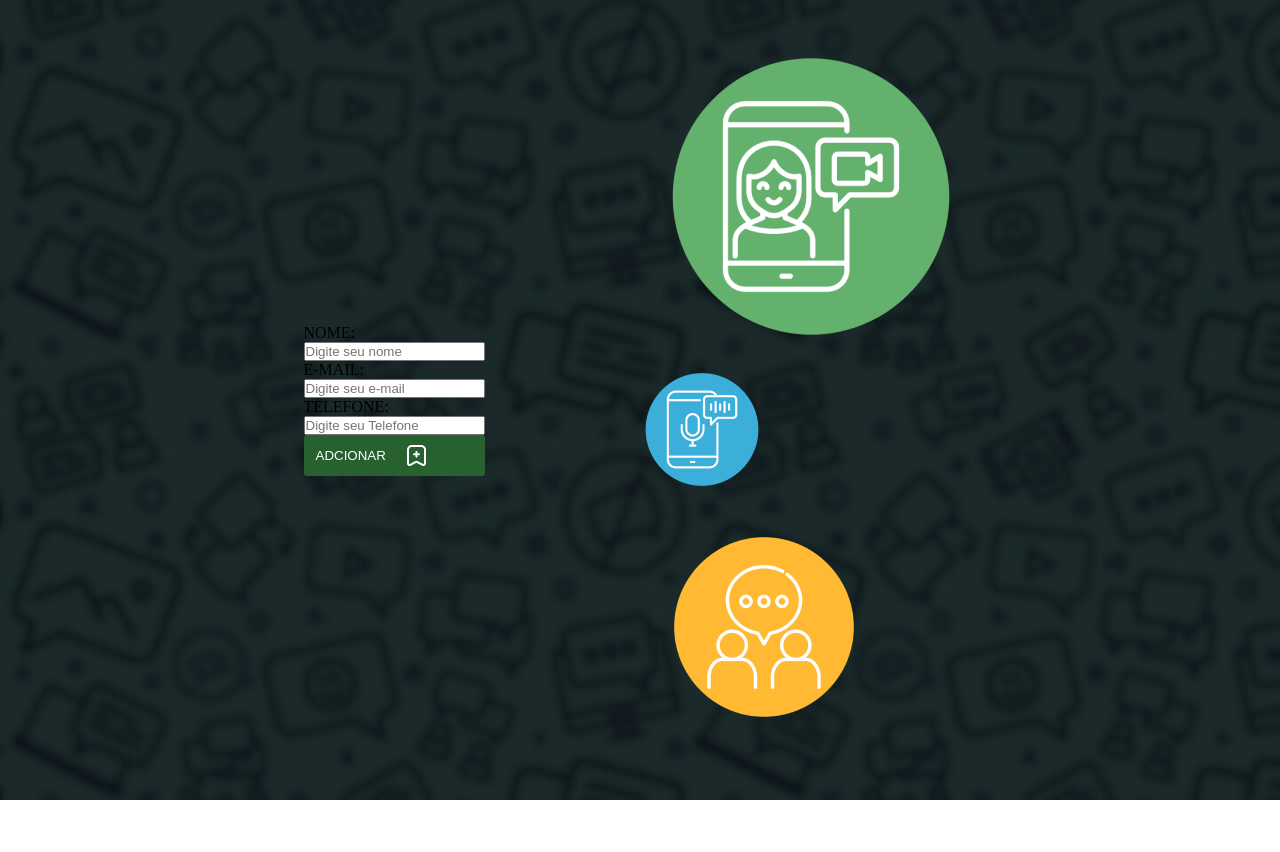
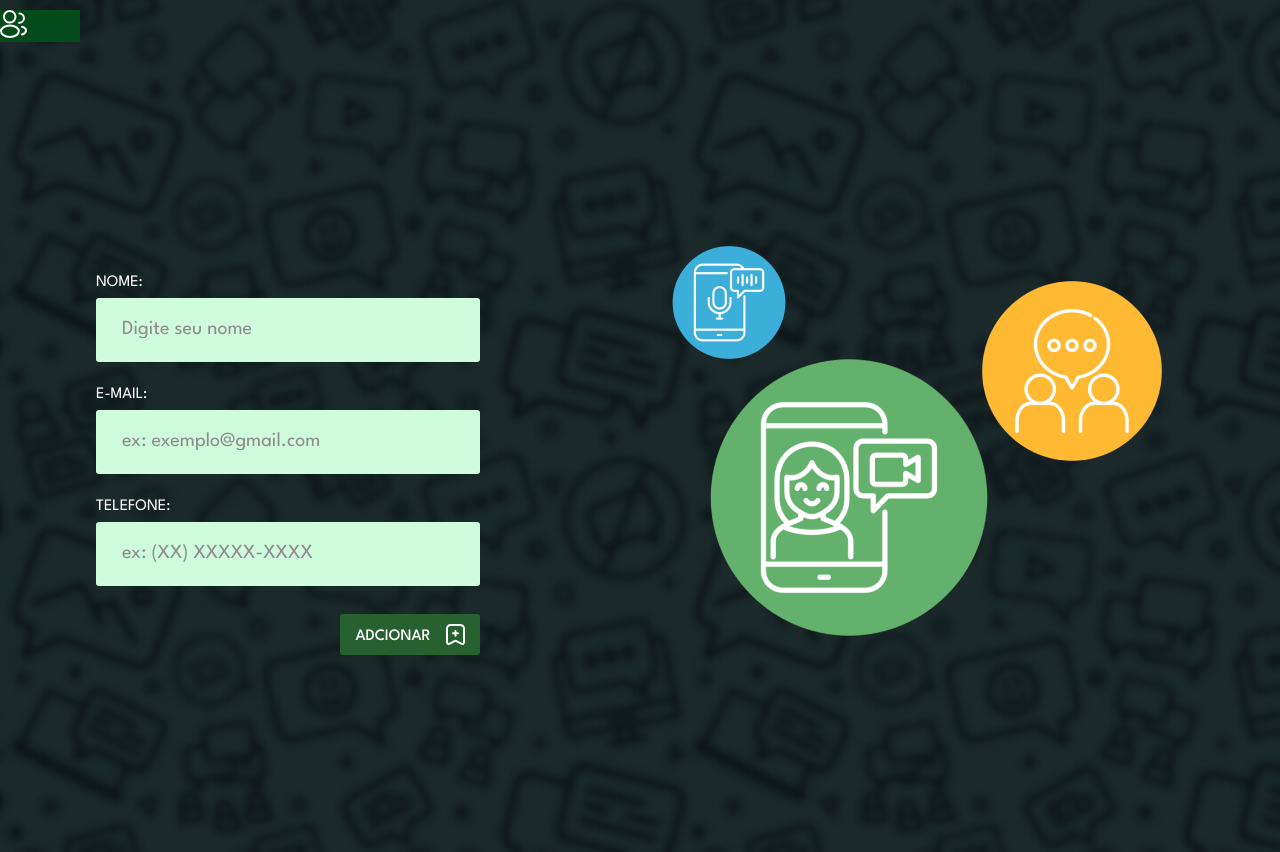
Before and after one commit to ThiagoSuchi/Agenda-de-Contatos, a website: page frontend/index.html in a window 1280 px wide. Before the commit the page ends 800 px from the top, so only its background shows below. Drawn offline with Linux system fonts and the light colour scheme.

Commit message:
Estilizando e montando a estrutura do projeto - html, css

```diff
--- a/frontend/assets/style.css
+++ b/frontend/assets/style.css
@@ -1,7 +1,20 @@
+:root {
+    --cor-primaria-branco: white;
+    --cor-secundaria-verde: #298906;
+    --cor-tercearia-verde: #64B16D;
+    --cor-quartaria-cinza: #8d8d8d;
+    --cor-quintaria-laranja: #FFC14C;
+    --cor-sextaria-azul: #3BAEDA;
+    --cor-contatos-verde: #044B19;
+    --cor-btn-adicionar: #27612F;
+    --cor-input-verde: #CFFCDC;
+}
+
 * {
     margin: 0;
     padding: 0;
     box-sizing: border-box;
+    font-family: "League Spartan", serif;
 }
 
 body{
@@ -12,26 +25,79 @@ body{
     background-repeat: no-repeat;
 }
 
+.contatos {
+    background: var(--cor-contatos-verde);
+    display: flex;
+    margin: 10px 0px;
+    width: 5em;
+}
+
 .container {
     display: flex;
     align-items: center;
     justify-content: center;
-    gap: 160px;
+    gap: 12em;
     height: 100vh;
 }
 
-.form {
+.icons {
+    display: flex;
+}
+
+form {
     display: flex;
     flex-direction: column;
+}
+
+form input{
+    width: 30vw;
+    height: 8vh;
+    margin-top: 8px;
+    background: var(--cor-input-verde);
+    border: none;
+    border-radius: 3px;
+    font-size: large;
+    padding-left: 16px;
+}
+
+form input:focus {
+  outline: 3px solid var(--cor-secundaria-verde);
+}
+
+form input::placeholder {
+    color: var(--cor-quartaria-cinza);
+    padding-left: 10px;
+    font-size: 20px;
+}
+
+form label{
+    color: var(--cor-primaria-branco);
+    margin-top: 25px;
 }
 
 .btn-add {
     display: flex;
     align-items: center;
-    padding: 10px 12px;
+    align-self: flex-end;
+    justify-content: center;
+    margin-top: 28px;
+    font-weight: 500;
+    font-size: 100%;
+    padding: 10px;
+    width: 140px;
     border-radius: 3px;
-    gap: 21px;
-    color: white;
-    background: #27612F;
+    cursor: pointer;
+    gap: 15px;
+    color: var(--cor-primaria-branco );
+    background: var(--cor-btn-adicionar);
     border: none;
+    transition: .2s ease-in-out;
 }
+
+.btn-add:hover {
+    background: var(--cor-sextaria-azul);
+}
+
+.btn-add span {
+    margin-top: 5px;
+}
--- a/frontend/index.html
+++ b/frontend/index.html
@@ -4,11 +4,39 @@
     <meta charset="UTF-8" />
     <meta name="viewport" content="width=device-width, initial-scale=1.0" />
     <link rel="stylesheet" href="./assets/style.css" />
-    <title>Document</title>
+    <!-- Fonte -->
+    <link rel="preconnect" href="https://fonts.googleapis.com" />
+    <link rel="preconnect" href="https://fonts.gstatic.com" crossorigin />
+    <link
+      href="https://fonts.googleapis.com/css2?family=Anton&family=League+Spartan:wght@100..900&family=Open+Sans:ital,wght@0,300..800;1,300..800&family=Rubik:ital,wght@0,300..900;1,300..900&display=swap"
+      rel="stylesheet"
+    />
+    <!--Fonte-->
+    <title>Agenda de Contatos</title>
   </head>
   <body>
+    <div class="contatos">
+      <div>
+        <svg
+          width="27"
+          height="28"
+          viewBox="0 0 27 28"
+          fill="none"
+          xmlns="http://www.w3.org/2000/svg"
+        >
+          <path
+            d="M19.3856 3.61438C21.9216 3.61438 23.9608 5.66667 23.9608 8.18954C23.9608 10.6601 22 12.6732 19.5556 12.7647C19.451 12.7516 19.3333 12.7516 19.2157 12.7647M21.9085 24.5294C22.8497 24.3333 23.7386 23.9542 24.4706 23.3922C26.5098 21.8627 26.5098 19.3399 24.4706 17.8105C23.7516 17.2614 22.8758 16.8954 21.9477 16.6863M9.9085 12.5948C9.77778 12.5817 9.62092 12.5817 9.47712 12.5948C6.36601 12.4902 3.89543 9.94118 3.89543 6.80392C3.89543 3.60131 6.48366 1 9.69935 1C12.902 1 15.5033 3.60131 15.5033 6.80392C15.4902 9.94118 13.0196 12.4902 9.9085 12.5948ZM3.37255 17.4183C0.20915 19.5359 0.20915 22.9869 3.37255 25.0915C6.96732 27.4967 12.8627 27.4967 16.4575 25.0915C19.6209 22.9739 19.6209 19.5229 16.4575 17.4183C12.8758 15.0261 6.98039 15.0261 3.37255 17.4183Z"
+            stroke="white"
+            stroke-width="2"
+            stroke-linecap="round"
+            stroke-linejoin="round"
+          />
+        </svg>
+      </div>
+    </div>
+
     <div class="container">
-      <form action="#" class="form">
+      <form action="#">
         <label for="nome">NOME:</label>
         <input type="text" id="nome" placeholder="Digite seu nome" required />
 
@@ -16,7 +44,7 @@
         <input
           type="email"
           id="email"
-          placeholder="Digite seu e-mail"
+          placeholder="ex: exemplo@gmail.com"
           required
         />
 
@@ -24,25 +52,33 @@
         <input
           type="tel"
           id="telefone"
-          placeholder="Digite seu Telefone"
+          placeholder="ex: (XX) XXXXX-XXXX"
           required
         />
 
         <button class="btn-add">
-          ADCIONAR<img src="./assets/icons/add.png" />
+          <span>ADCIONAR</span
+          ><svg
+            class="icon"
+            width="19"
+            height="21"
+            viewBox="0 0 19 21"
+            fill="none"
+            xmlns="http://www.w3.org/2000/svg"
+          >
+            <path
+              d="M11.9419 9.21485H7.04836M9.49511 6.8976V11.6461M14.2124 1H4.77778C2.69315 1 1 2.65247 1 4.66582V18.047C1 19.7564 2.26252 20.4782 3.80887 19.652L8.58492 17.0783C9.09384 16.8029 9.91595 16.8029 10.4151 17.0783L15.1911 19.652C16.7375 20.4877 18 19.7659 18 18.047V4.66582C17.9902 2.65247 16.2971 1 14.2124 1Z"
+              stroke="currentColor"
+              stroke-width="2"
+              stroke-linecap="round"
+              stroke-linejoin="round"
+            />
+          </svg>
         </button>
       </form>
 
       <div class="icons">
-        <div class="img1">
-          <img src="./assets/icons/video-call 1.png" alt="Ícone 1" />
-        </div>
-        <div class="img2">
-          <img src="./assets/icons/smartphone_11778807 1.png" alt="Ícone 2" />
-        </div>
-        <div class="img3">
-          <img src="./assets/icons/chat_11778934 1.png" alt="Ícone 3" />
-        </div>
+        <img src="./assets/icons/logo.png" alt="" />
       </div>
     </div>
     <script src="./assets/js/bundle.js"></script>
```
Also changed, not shown: frontend/assets/icons/add.png (deleted), frontend/assets/icons/add.svg (added), frontend/assets/icons/chat_11778934 1.png (deleted), frontend/assets/icons/contatos.png (deleted), frontend/assets/icons/contatos.svg (added), frontend/assets/icons/logo.png (added), frontend/assets/icons/smartphone_11778807 1.png (deleted), frontend/assets/icons/video-call 1.png (deleted).
